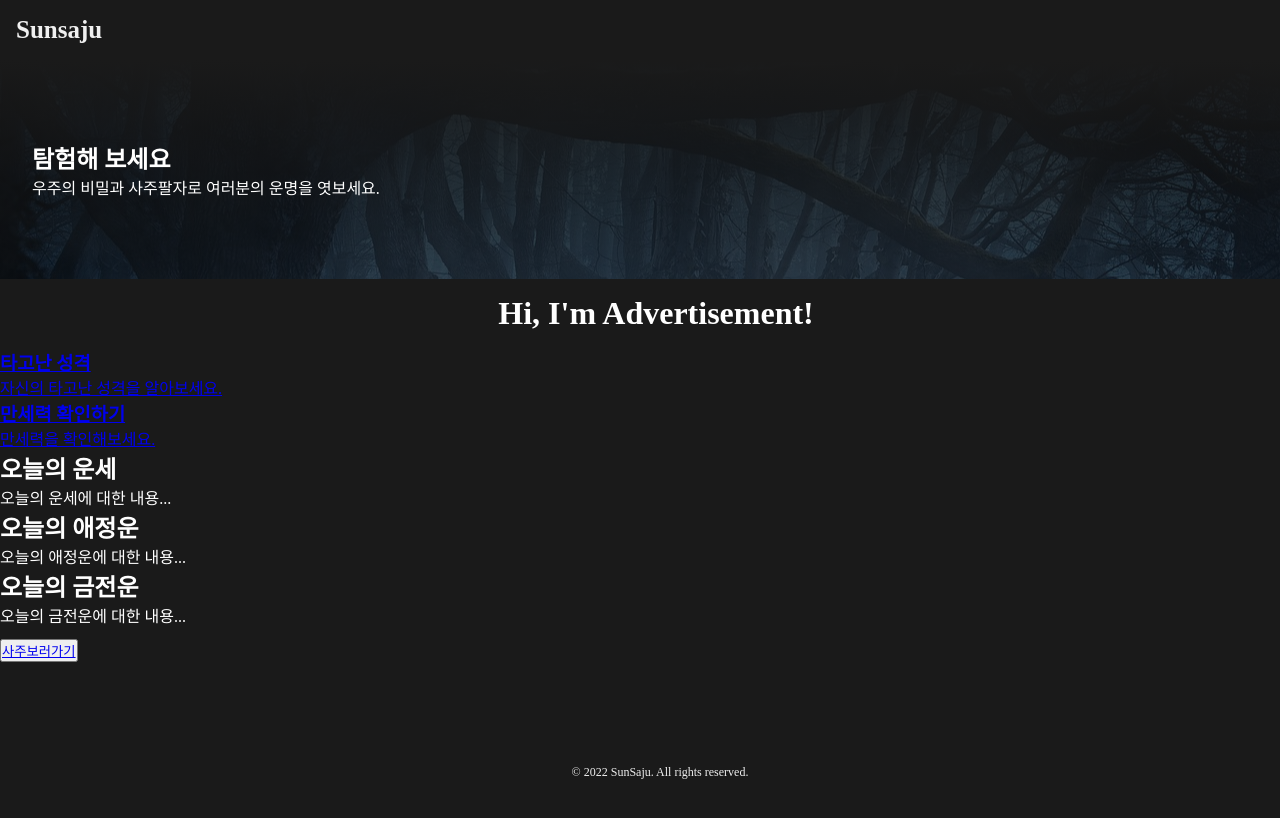
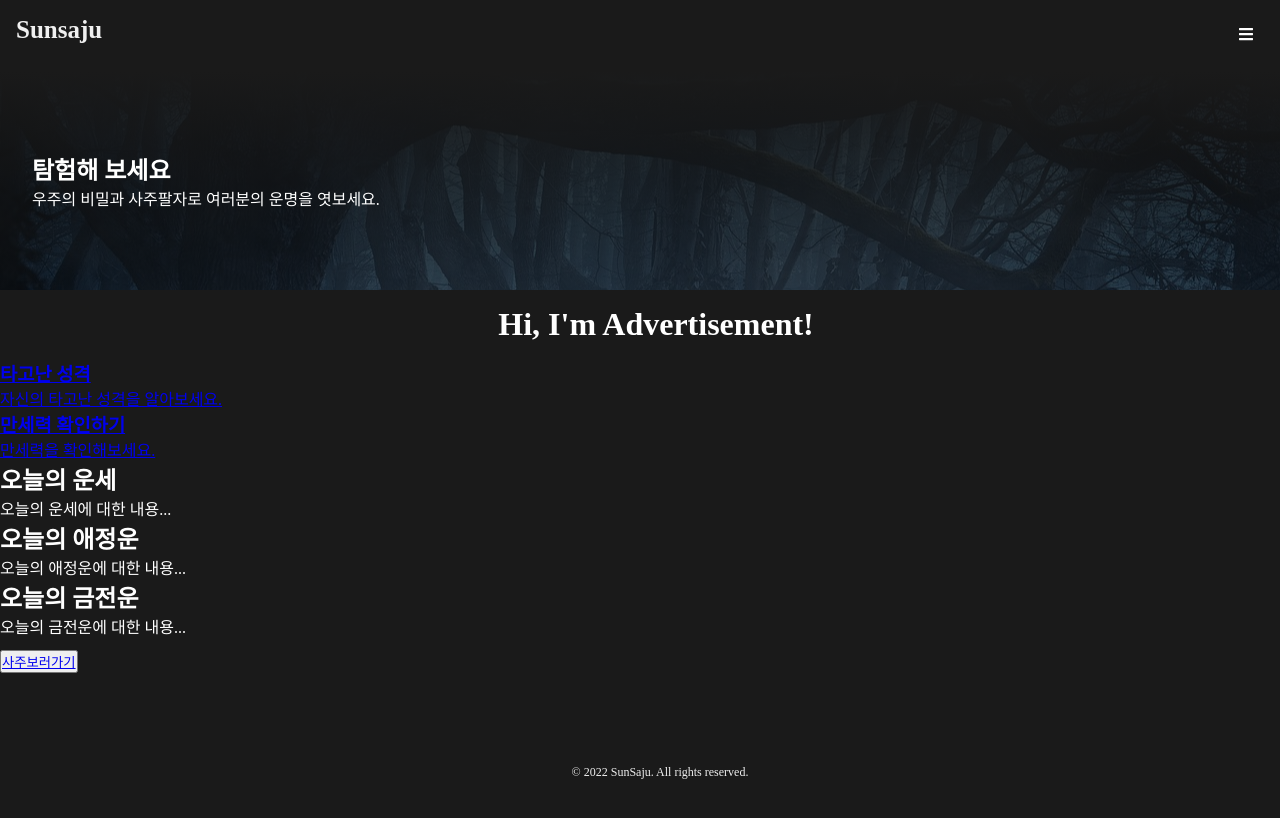
Before and after one commit to sundesoleil/sunsaju, a Next.js app: page / in a window 1280 px wide. Shown: the top 818 px of the page. Built offline with nearby package versions, Linux system fonts and the light colour scheme; a web font is replaced by a local one.

Commit message:
조금 수정

```diff
--- a/components/nav/Nav.tsx
+++ b/components/nav/Nav.tsx
@@ -1,6 +1,7 @@
 import React from 'react'
 import styles from '@/styles/Nav.module.scss'
 import Link from 'next/link'
+import { FaBars } from 'react-icons/fa'
 
 const Nav: React.FC = () => {
   return (
@@ -11,14 +12,10 @@ const Nav: React.FC = () => {
             Sunsaju
           </Link>
         </li>
-        <li className={styles.navItem}>
-          <Link href="/horoscope" className={styles.navLink}></Link>
-        </li>
-        <li className={styles.navItem}>
-          <Link href="/readings" className={styles.navLink}></Link>
-        </li>
-        {/* Add more navigation items here */}
       </ul>
+      <div className={styles.menuIcon}>
+        <FaBars />
+      </div>
     </nav>
   )
 }
--- a/components/section/Intro.tsx
+++ b/components/section/Intro.tsx
@@ -7,9 +7,7 @@ const Intro: React.FC = () => {
         <h1>탐험해 보세요</h1>
         <p>우주의 비밀과 사주팔자로 여러분의 운명을 엿보세요.</p>
       </div>
-      <div className={styles.imageContainer}>
-        {/* 신비로운 수정 구슬 이미지 또는 사이트 캐릭터 이미지 */}
-      </div>
+      <div className={styles.imageContainer}></div>
     </section>
   )
 }
--- a/package.json
+++ b/package.json
@@ -21,6 +21,7 @@
     "react": "18.2.0",
     "react-dom": "18.2.0",
     "react-hook-form": "^7.45.2",
+    "react-icons": "^4.10.1",
     "sass": "^1.64.1",
     "typescript": "5.1.6"
   },
--- a/styles/Nav.module.scss
+++ b/styles/Nav.module.scss
@@ -1,4 +1,6 @@
 .nav {
+  display: flex;
+  justify-content: space-between;
   background-color: var(--color-dark);
   padding: 1rem;
   backdrop-filter: blur(5px);
@@ -23,8 +25,23 @@
   transition: color 0.3s ease;
   font-family: 'iceSotong-Rg';
   font-size: 25px;
+}
 
-  &:hover {
-    color: lightblue;
+.menuIcon {
+  cursor: pointer;
+  transition:
+    transform 0.3s ease,
+    background-color 0.3s ease,
+    box-shadow 0.3s ease;
+  border-radius: 50%;
+  padding: 10px;
+  line-height: 1;
+  display: inline-block;
+  box-shadow: 0 0 0 rgba(0, 0, 0, 0);
+
+  &:hover,
+  &:focus {
+    background-color: var(--color-highlight);
+    box-shadow: 0 0 20px rgba(0, 0, 0, 0.2);
   }
 }
--- a/styles/variables.scss
+++ b/styles/variables.scss
@@ -5,4 +5,5 @@
   --color-dark: #1a1a1a;
   --color-sub-dark: #222;
   --color-dark-hover: #333;
+  --color-highlight: #243949;
 }
```
Also changed, not shown: 1 other file (tests, documents, lock files or other folders).
